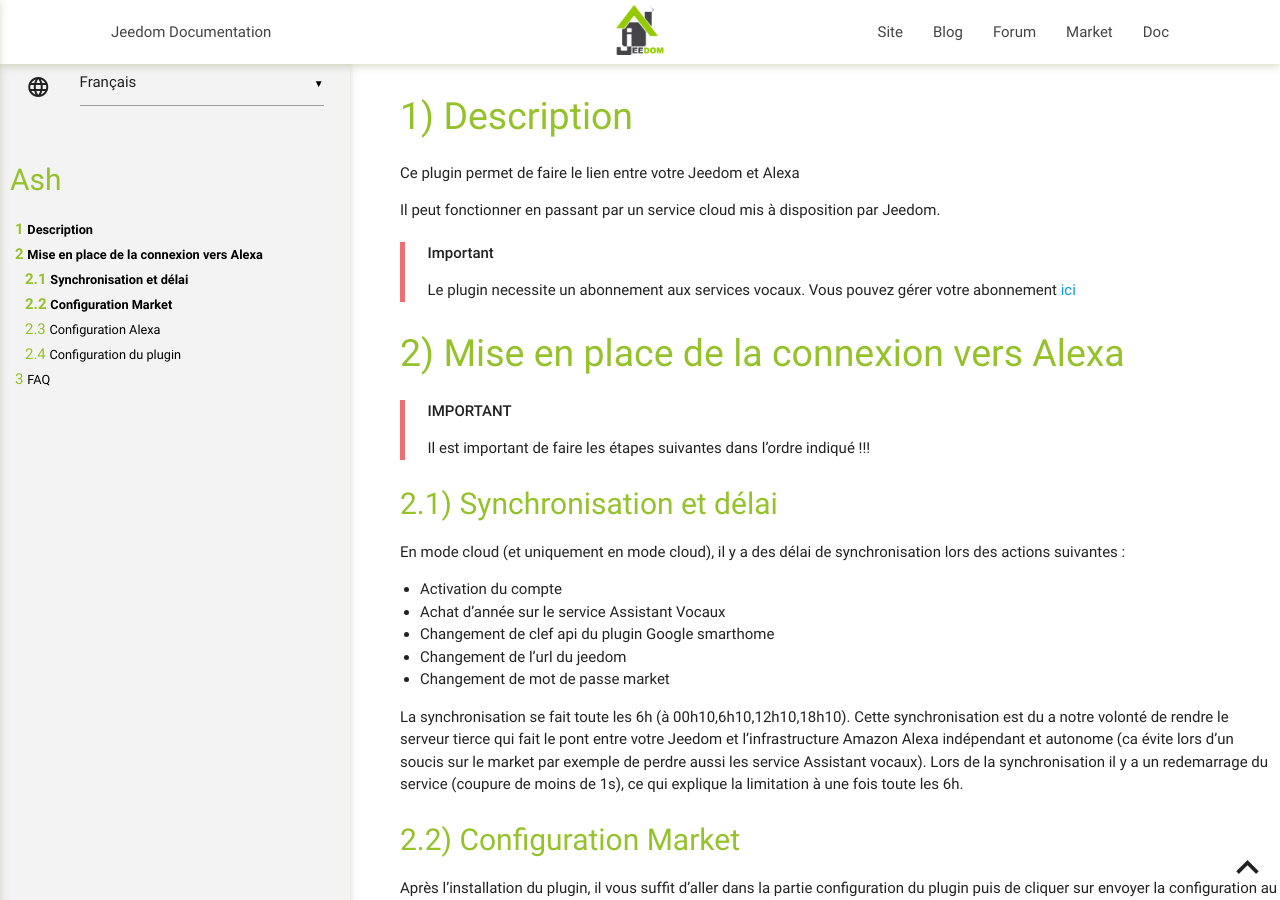
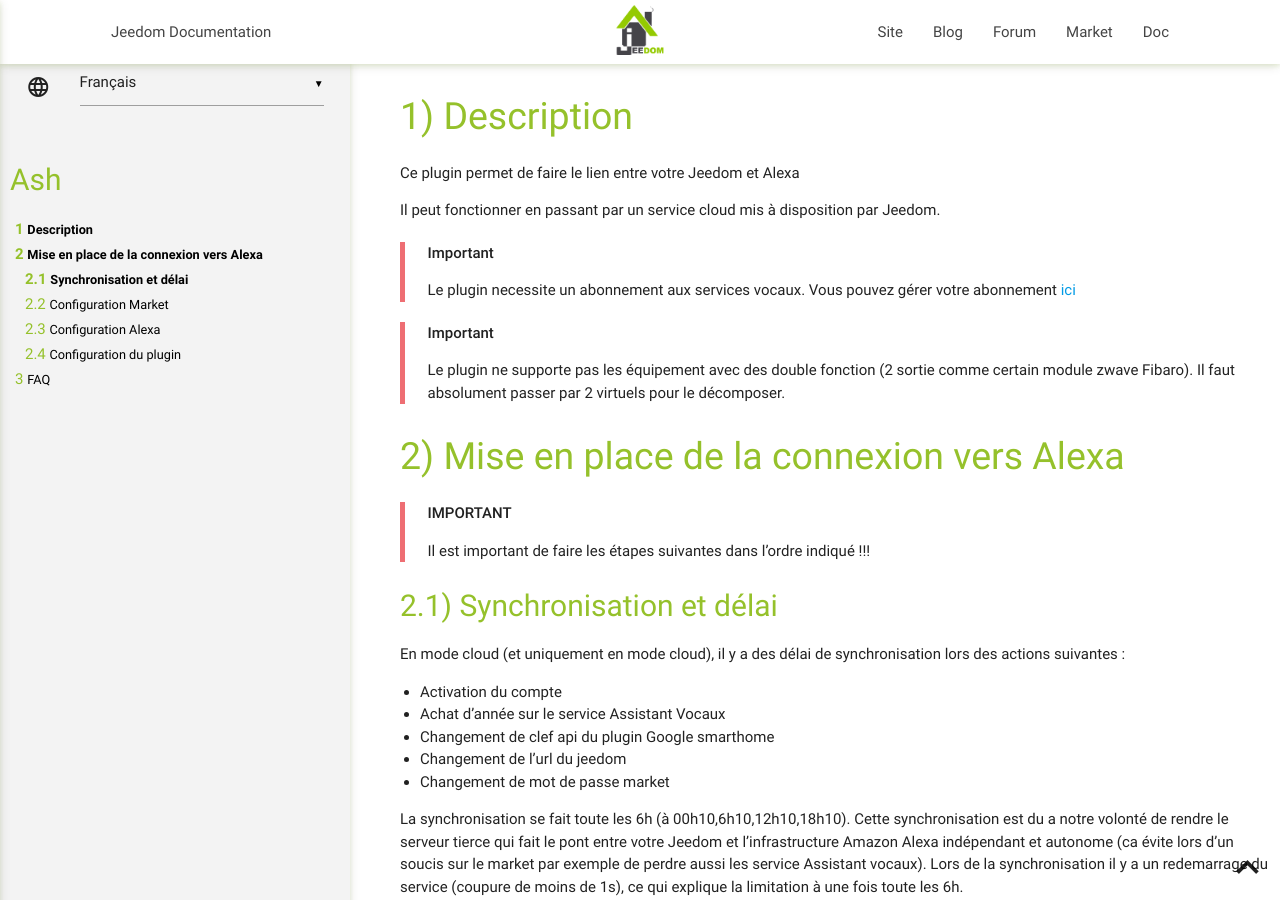
Before and after one commit to jeedom/plugin-ash, a Jekyll site: the page built from docs/fr_FR/index.md, in a window 1280 px wide and 900 px high. Built offline with Jekyll 4.4.1, drawn with Linux system fonts in a browser that asks for light colours; our own code applies the rules of GitHub Pages for plain Markdown files.

Commit message:
update doc

```diff
--- a/docs/fr_FR/index.md
+++ b/docs/fr_FR/index.md
@@ -7,6 +7,10 @@ Il peut fonctionner en passant par un service cloud mis à disposition par Jeedo
 > **Important**
 >
 > Le plugin necessite un abonnement aux services vocaux. Vous pouvez gérer votre abonnement [ici](https://www.jeedom.com/market/index.php?v=d&p=profils#services)
+
+> **Important**
+>
+> Le plugin ne supporte pas les équipement avec des double fonction (2 sortie comme certain module zwave Fibaro). Il faut absolument passer par 2 virtuels pour le décomposer.
 
 # Mise en place de la connexion vers Alexa
 
```
